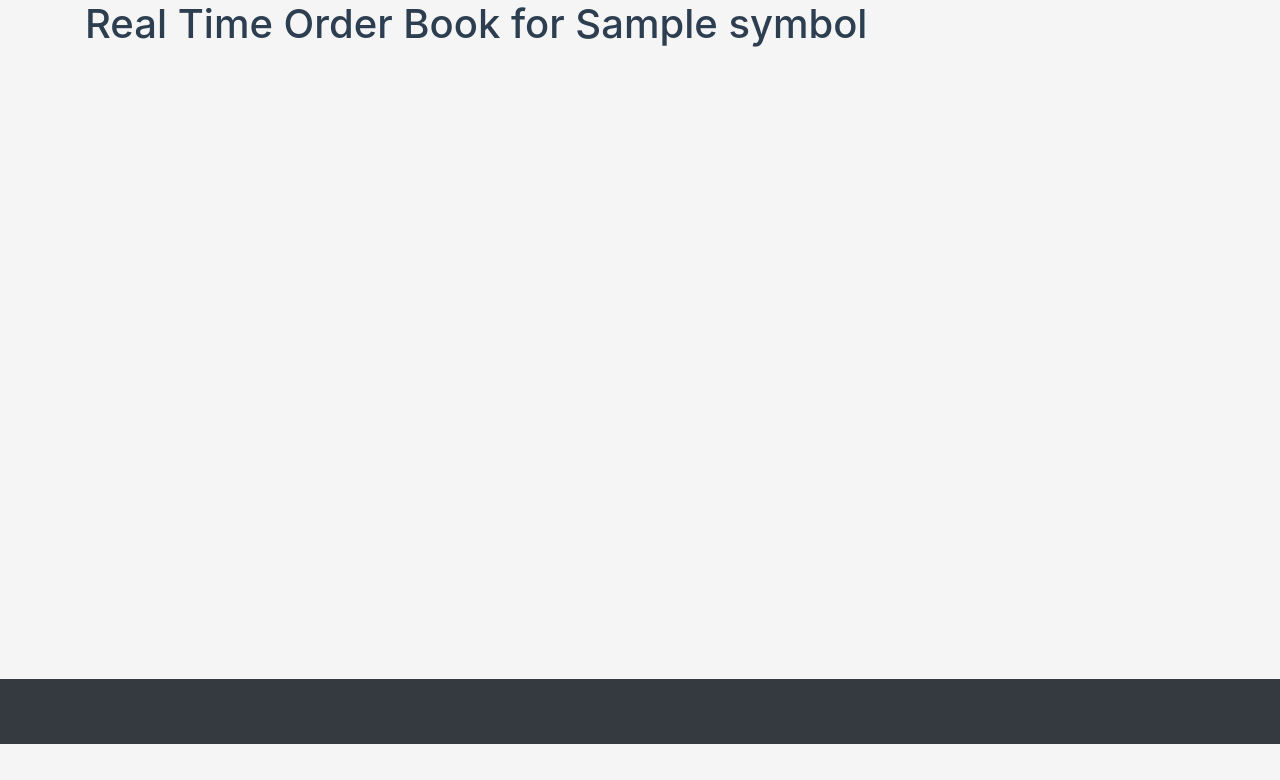
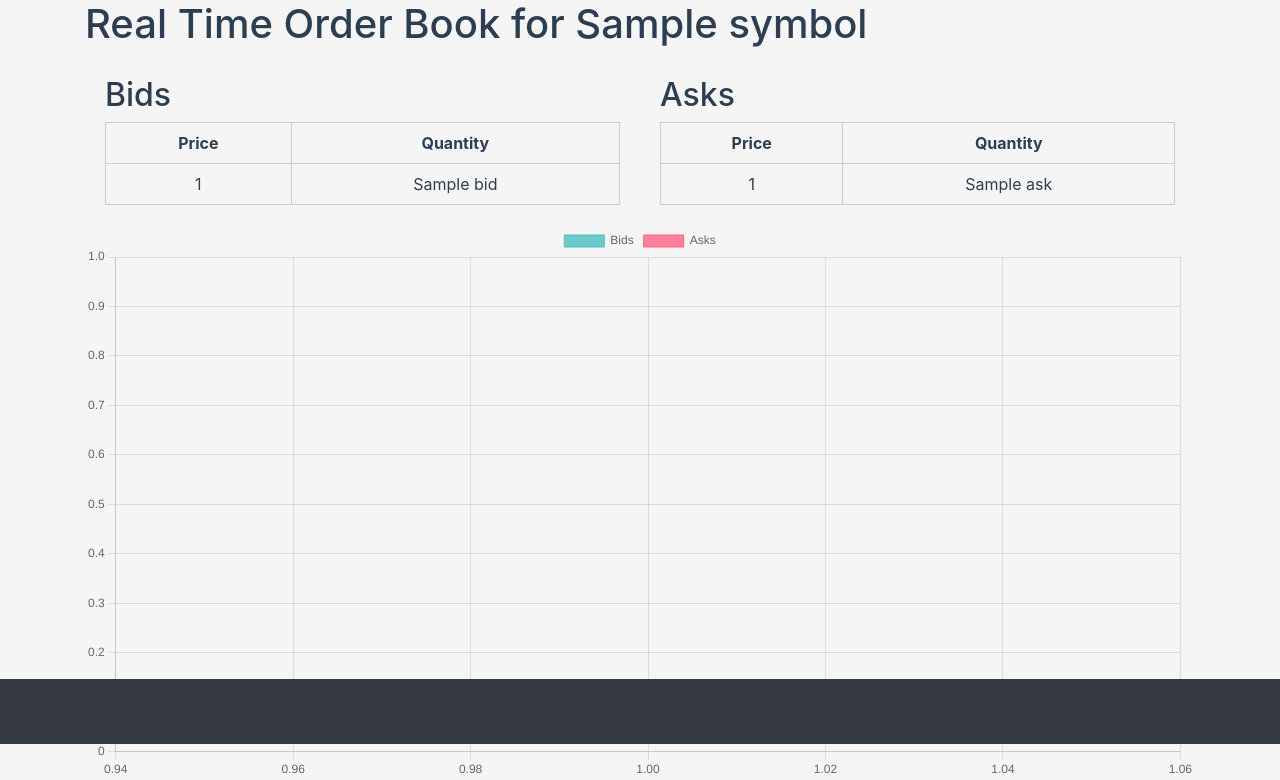
Before and after one commit to ChrisLazaridis/flask-binance-app, a Flask app: template website/templates/order_book.html in a window 1280 px wide. Shown: the part 56-836 px from the top of the page. Before the commit the page ends 800 px from the top, so only its background shows below. Run offline with Flask 3, Linux system fonts and the light colour scheme; the template is opened without the code that fills it: most values are stand-ins (such as "Sample title", 1, 10 or a date in 2020); some libraries are stand-ins or nearby versions.

Commit message:
16/08/2023

```diff
--- a/website/templates/order_book.html
+++ b/website/templates/order_book.html
@@ -1,11 +1,37 @@
 {% extends "base.html" %}
 {% block title %} Order Book {% endblock %}
 {% block content %}
+<style>
+    .custom-container {
+        display: flex;
+        justify-content: space-between;
+        align-items: flex-start;
+    }
+    .table-container {
+        flex: 1;
+        padding: 20px;
+    }
+    .custom-table {
+        border-collapse: collapse;
+        width: 100%;
+    }
+    .custom-table th, .custom-table td {
+        border: 1px solid #ccc;
+        padding: 8px;
+        text-align: center;
+    }
+</style>
+
+
 <h1>Real Time Order Book for {{symbol}}</h1>
-<div class="container">
-    <div class="row">
-        <div class="col-md-6">
-            <table id="orderBookBids" hidden>
+<div class="custom-container">
+    <div class="table-container">
+        <h2>Bids</h2>
+        <table id="orderBookBids" class="custom-table">
+            <tr>
+                <th>Price</th>
+                <th>Quantity</th>
+            </tr>
             {% for i in range(bids|length) %}
             <tr>
                 <td>{{ bids[i][0] }}</td>
@@ -14,8 +40,13 @@
             {% endfor %}
         </table>
     </div>
-        <div class="col-md-6">
-            <table id="orderBookAsks" hidden>
+    <div class="table-container">
+        <h2>Asks</h2>
+        <table id="orderBookAsks" class="custom-table">
+            <tr>
+                <th>Price</th>
+                <th>Quantity</th>
+            </tr>
             {% for i in range(asks|length) %}
             <tr>
                 <td>{{ asks[i][0] }}</td>
@@ -25,5 +56,67 @@
         </table>
     </div>
 </div>
+<div class="row">
+    <div class="col-md-12">
+        <canvas id="orderBookHeatmap"></canvas>
     </div>
+</div>
+
+<script src="https://cdn.jsdelivr.net/npm/chart.js"></script>
+<script>
+    document.addEventListener("DOMContentLoaded", function() {
+        var bidsTable = document.getElementById("orderBookBids");
+        var asksTable = document.getElementById("orderBookAsks");
+
+        var bidData = [];
+        var askData = [];
+
+        // Extract data from the hidden tables
+        for (var i = 0; i < bidsTable.rows.length; i++) {
+            var price = parseFloat(bidsTable.rows[i].cells[0].textContent);
+            var quantity = parseFloat(bidsTable.rows[i].cells[1].textContent);
+            bidData.push({ x: price, y: quantity });
+        }
+
+        for (var i = 0; i < asksTable.rows.length; i++) {
+            var price = parseFloat(asksTable.rows[i].cells[0].textContent);
+            var quantity = parseFloat(asksTable.rows[i].cells[1].textContent);
+            askData.push({ x: price, y: quantity });
+        }
+
+        // Create a scatter plot with varying point colors
+        var ctx = document.getElementById("orderBookHeatmap").getContext("2d");
+        var chart = new Chart(ctx, {
+            type: "scatter",
+            data: {
+                datasets: [
+                    {
+                        data: bidData,
+                        label: "Bids",
+                        backgroundColor: "rgba(75, 192, 192, 0.8)",
+                        borderColor: "rgba(75, 192, 192, 1)"
+                    },
+                    {
+                        data: askData,
+                        label: "Asks",
+                        backgroundColor: "rgba(255, 99, 132, 0.8)",
+                        borderColor: "rgba(255, 99, 132, 1)"
+                    }
+                ]
+            },
+            options: {
+                scales: {
+                    x: {
+                        type: "linear",
+                        position: "bottom"
+                    },
+                    y: {
+                        type: "linear",
+                        position: "left"
+                    }
+                }
+            }
+        });
+    });
+</script>
 {% endblock %}
```
Lines whose indentation alone changed are shown as unchanged.
